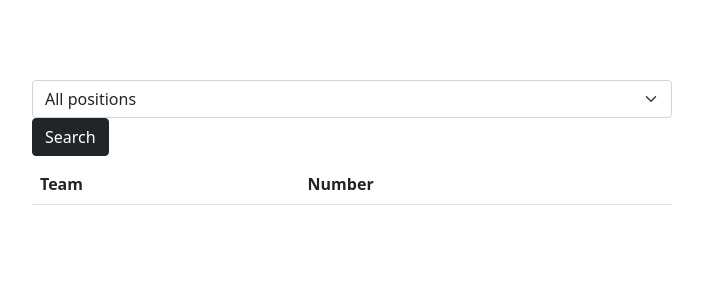
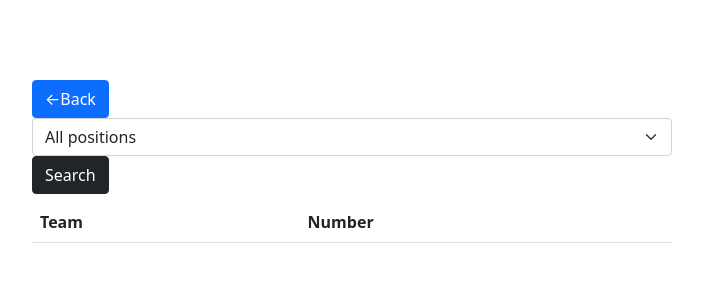
Before and after one commit to Mr-Wang119/BugFree, a Spring Boot app: page /advanceQuery1 in a window 1280 px wide. Shown: the top 300 px of the page, without its empty margins (288-991 px from the left). Run offline with Spring Boot 4, Linux system fonts and the light colour scheme; data that the repository does not hold is empty.

Commit message:
feat(back): 加两个“back”按钮

```diff
--- a/soccerGod/src/main/resources/templates/advanceQuery1.html
+++ b/soccerGod/src/main/resources/templates/advanceQuery1.html
@@ -7,6 +7,7 @@
 </head>
 <body>
 <div style="margin: 80px auto; width: 50%;">
+    <a href="/"><button type="submit" class="btn btn-primary">&larr;Back</button></a>
     <form action="/advanceQuery1" method="get" class="mb-2">
         <select class="form-select" aria-label="Default select example" name="position">
             <option selected>All positions</option>
--- a/soccerGod/src/main/resources/templates/advanceQuery2.html
+++ b/soccerGod/src/main/resources/templates/advanceQuery2.html
@@ -7,6 +7,7 @@
 </head>
 <body>
 <div style="margin: 80px auto; width: 80%;">
+    <a href="/"><button type="submit" class="btn btn-primary">&larr;Back</button></a>
     <table class="table table-striped table-hover">
         <thead>
             <tr>
```
